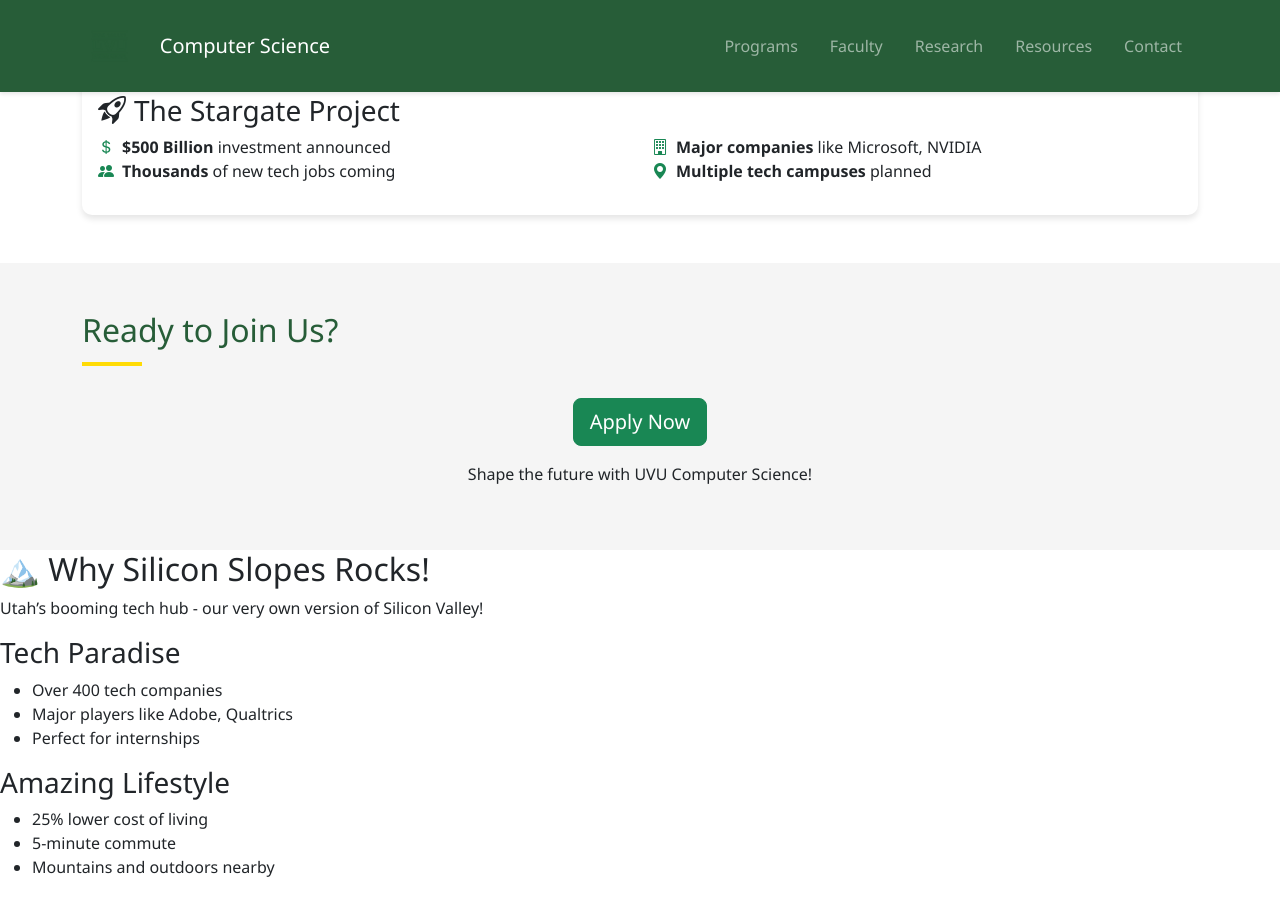
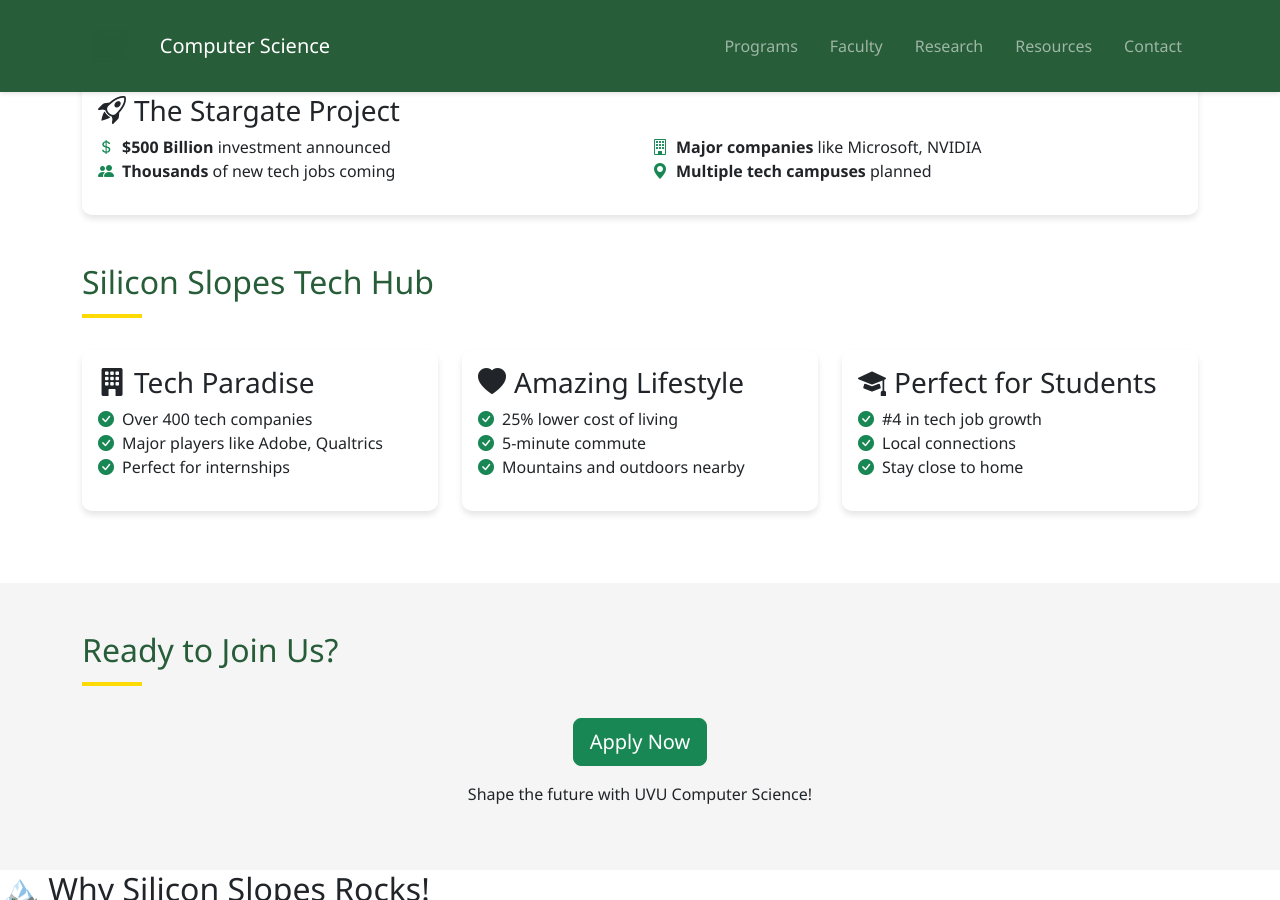
Before and after one commit to memari-majid/UVU-CS-Program_Analyzer, a Jekyll site: the page built from index.md, in a window 1280 px wide and 900 px high, scrolled down 1078 px. Built offline with Jekyll 4.4.1, drawn with Linux system fonts in a browser that asks for light colours.

Commit message:
Update all content and improve formatting

```diff
--- a/index.md
+++ b/index.md
@@ -1,5 +1,6 @@
 ---
 layout: default
+title: UVU Computer Science - Your Future in Tech!
 ---
 
 <div class="hero-section">
@@ -107,6 +108,48 @@ layout: default
             </div>
         </div>
     </section>
+
+    <section class="mb-5">
+        <h2 class="section-title">Silicon Slopes Tech Hub</h2>
+        <div class="row">
+            <div class="col-md-4 mb-4">
+                <div class="card h-100">
+                    <div class="card-body">
+                        <h3><i class="bi bi-building-fill me-2"></i>Tech Paradise</h3>
+                        <ul class="list-unstyled">
+                            <li><i class="bi bi-check-circle-fill text-success me-2"></i>Over 400 tech companies</li>
+                            <li><i class="bi bi-check-circle-fill text-success me-2"></i>Major players like Adobe, Qualtrics</li>
+                            <li><i class="bi bi-check-circle-fill text-success me-2"></i>Perfect for internships</li>
+                        </ul>
+                    </div>
+                </div>
+            </div>
+            <div class="col-md-4 mb-4">
+                <div class="card h-100">
+                    <div class="card-body">
+                        <h3><i class="bi bi-heart-fill me-2"></i>Amazing Lifestyle</h3>
+                        <ul class="list-unstyled">
+                            <li><i class="bi bi-check-circle-fill text-success me-2"></i>25% lower cost of living</li>
+                            <li><i class="bi bi-check-circle-fill text-success me-2"></i>5-minute commute</li>
+                            <li><i class="bi bi-check-circle-fill text-success me-2"></i>Mountains and outdoors nearby</li>
+                        </ul>
+                    </div>
+                </div>
+            </div>
+            <div class="col-md-4 mb-4">
+                <div class="card h-100">
+                    <div class="card-body">
+                        <h3><i class="bi bi-mortarboard-fill me-2"></i>Perfect for Students</h3>
+                        <ul class="list-unstyled">
+                            <li><i class="bi bi-check-circle-fill text-success me-2"></i>#4 in tech job growth</li>
+                            <li><i class="bi bi-check-circle-fill text-success me-2"></i>Local connections</li>
+                            <li><i class="bi bi-check-circle-fill text-success me-2"></i>Stay close to home</li>
+                        </ul>
+                    </div>
+                </div>
+            </div>
+        </div>
+    </section>
 </div>
 
 <section class="py-5" style="background-color: var(--uvu-light-gray);">
```
Also changed, not shown: README.md.
